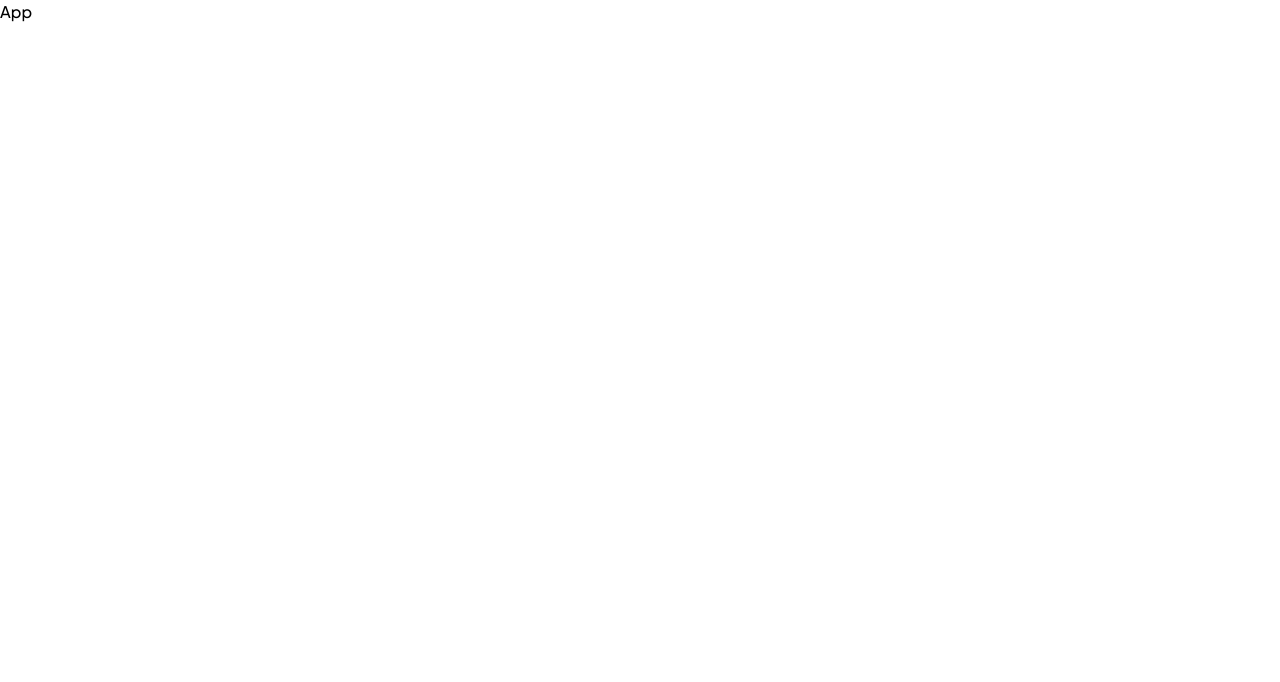
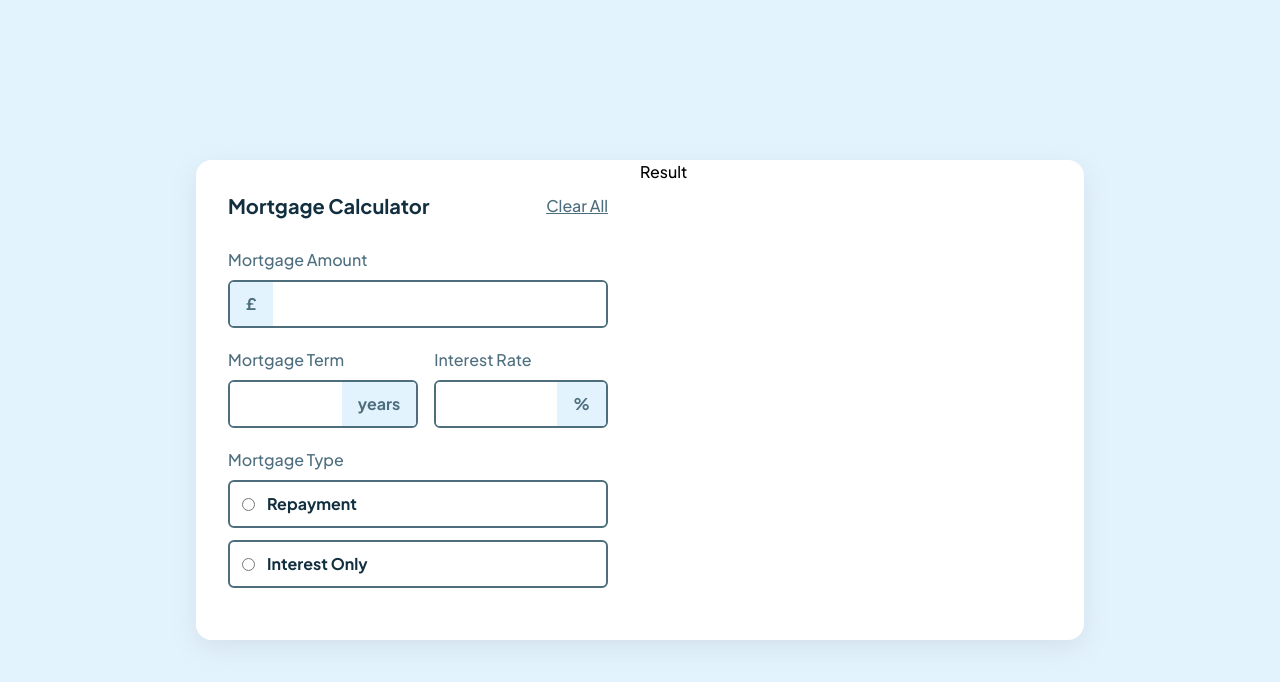
Before and after one commit to aatmaneoulmouden/mortgage-repayment-calculator, a React (Vite) app: page / in a window 1280 px wide. Shown: the top 682 px of the page. Built offline with nearby package versions, Linux system fonts and the light colour scheme.

Commit message:
Create component files and create form part 1

```diff
--- a/src/App.jsx
+++ b/src/App.jsx
@@ -1,7 +1,11 @@
+import Calculator from "./components/Calculator";
+
 const App = () => {
   return (
-    <div>App</div>
-  )
-}
+    <section className="w-full min-h-screen bg-neutral-slate-100 flex justify-center items-center">
+      <Calculator />
+    </section>
+  );
+};
 
-export default App
+export default App;
--- /dev/null
+++ b/src/components/Calculator.jsx
@@ -0,0 +1,14 @@
+import React from "react";
+import Form from "./Form";
+import Result from "./Result";
+
+const Calculator = () => {
+  return (
+    <div className="calculator grid grid-cols-2 bg-neutral-white rounded-2xl shadow-main overflow-hidden">
+      <Form />
+      <Result />
+    </div>
+  );
+};
+
+export default Calculator;
--- /dev/null
+++ b/src/components/CompletedState.jsx
@@ -0,0 +1,7 @@
+import React from "react";
+
+const CompletedState = () => {
+  return <div>CompletedState</div>;
+};
+
+export default CompletedState;
--- /dev/null
+++ b/src/components/EmptyState.jsx
@@ -0,0 +1,7 @@
+import React from "react";
+
+const EmptyState = () => {
+  return <div>EmptyState</div>;
+};
+
+export default EmptyState;
--- /dev/null
+++ b/src/components/Form.jsx
@@ -0,0 +1,72 @@
+import React, { useId } from "react";
+
+const Form = () => {
+  const id = useId();
+  return (
+    <div className="form bg-neutral-white p-8">
+      <div className="heading flex justify-between items-center mb-7">
+        <h1 className="text-xl font-bold text-neutral-slate-900">Mortgage Calculator</h1>
+        <button className="text-neutral-slate-700 underline">Clear All</button>
+      </div>
+      <form action="">
+        <div className="input-wrapper">
+          <label htmlFor={`${id}-mortgage-amount`} className="input-label">
+            Mortgage Amount
+          </label>
+          <div className="input-container">
+            <span className="input-tag">£</span>
+            <input type="text" id={`${id}-mortgage-amount`} className="input" />
+          </div>
+        </div>
+        <div className="two-inputs flex w-[380px] gap-4">
+          <div className="input-wrapper">
+            <label htmlFor={`${id}-mortgage-term`} className="input-label">
+              Mortgage Term
+            </label>
+            <div className="input-container">
+              <input type="text" id={`${id}-mortgage-term`} className="input" />
+              <span className="input-tag">years</span>
+            </div>
+          </div>
+          <div className="input-wrapper">
+            <label htmlFor={`${id}-interest-rate`} className="input-label">
+              Interest Rate
+            </label>
+            <div className="input-container">
+              <input type="text" id={`${id}-interest-rate`} className="input" />
+              <span className="input-tag">%</span>
+            </div>
+          </div>
+        </div>
+        <div className="input-wrapper">
+          <label
+            htmlFor={`${id}-mortgage-type-repayment`}
+            className="input-label"
+          >
+            Mortgage Type
+          </label>
+          <div className="radio-input-container mb-3">
+            <input
+              type="radio"
+              id={`${id}-mortgage-type-repayment`}
+              name="mortgage-type"
+              className="radio-input"
+            />
+            <label htmlFor={`${id}-mortgage-type-repayment`}>Repayment</label>
+          </div>
+          <div className="radio-input-container">
+            <input
+              type="radio"
+              id={`${id}-mortgage-type-interest`}
+              name="mortgage-type"
+              className="radio-input"
+            />
+            <label htmlFor={`${id}-mortgage-type-interest`}>Interest Only</label>
+          </div>
+        </div>
+      </form>
+    </div>
+  );
+};
+
+export default Form;
--- /dev/null
+++ b/src/components/Result.jsx
@@ -0,0 +1,7 @@
+import React from "react";
+
+const Result = () => {
+  return <div>Result</div>;
+};
+
+export default Result;
--- a/src/index.css
+++ b/src/index.css
@@ -9,3 +9,37 @@
         @apply font-main font-medium;
     }
 }
+
+@layer components {
+    .input-wrapper {
+        @apply mb-5;
+    }
+
+    .input-container {
+        @apply w-[380px] h-12 border-2 border-neutral-slate-700 rounded-md overflow-hidden flex;
+    }
+
+    .input-label {
+        @apply text-neutral-slate-700 block mb-2;
+    }
+
+    .input-tag {
+        @apply bg-neutral-slate-100 px-4 h-full w-fit flex justify-center items-center text-neutral-slate-700 font-bold;
+    }
+
+    .input {
+        @apply w-full px-3 border-none outline-none text-neutral-slate-900 font-bold;
+    }
+
+    .two-inputs .input-container {
+        @apply w-full;
+    }
+
+    .radio-input-container {
+        @apply h-12 border-2 px-3 border-neutral-slate-700 rounded-md flex justify-start items-center gap-3 cursor-pointer;
+    }
+
+    .radio-input-container label {
+        @apply font-bold text-neutral-slate-900 cursor-pointer;
+    }
+}
--- a/tailwind.config.js
+++ b/tailwind.config.js
@@ -25,6 +25,9 @@ export default {
           },
         },
       },
+      boxShadow: {
+        main: 'rgba(149, 157, 165, 0.2) 0px 8px 24px'
+      },
     },
   },
   plugins: [],
```
